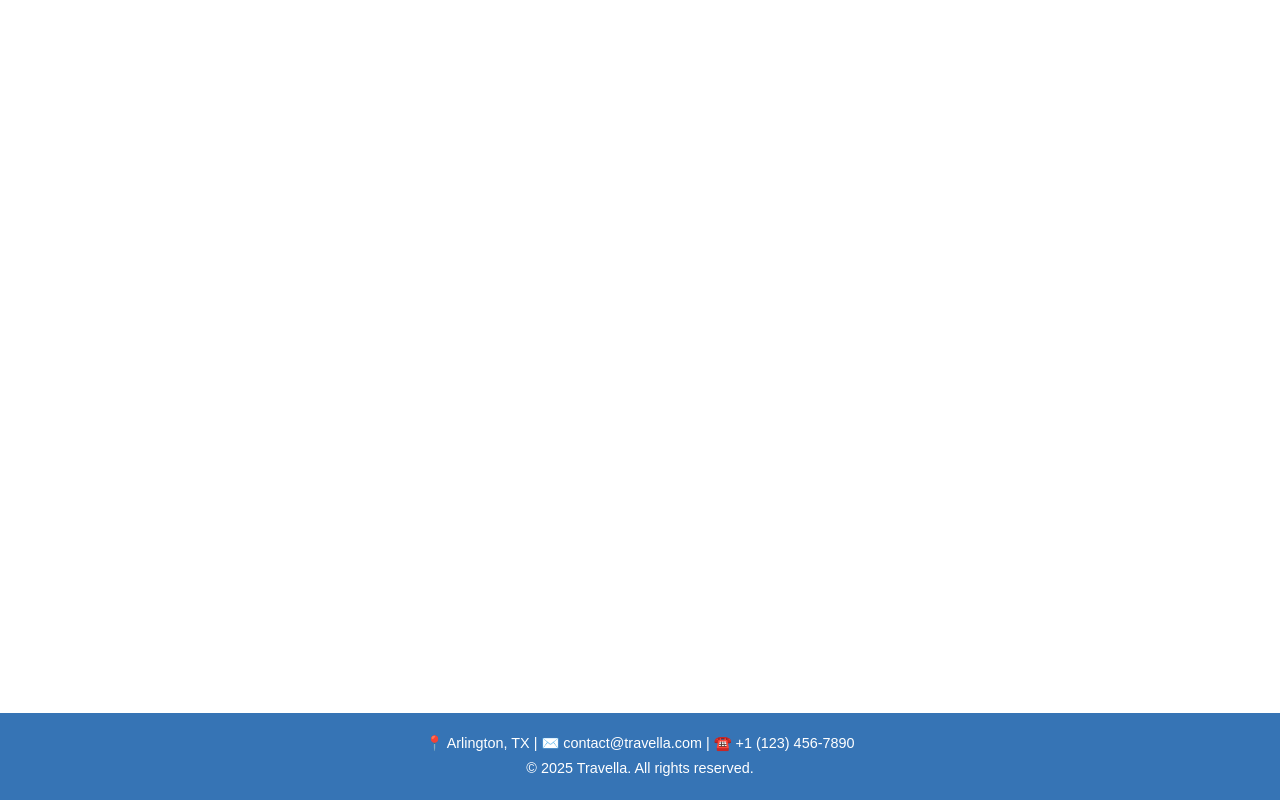
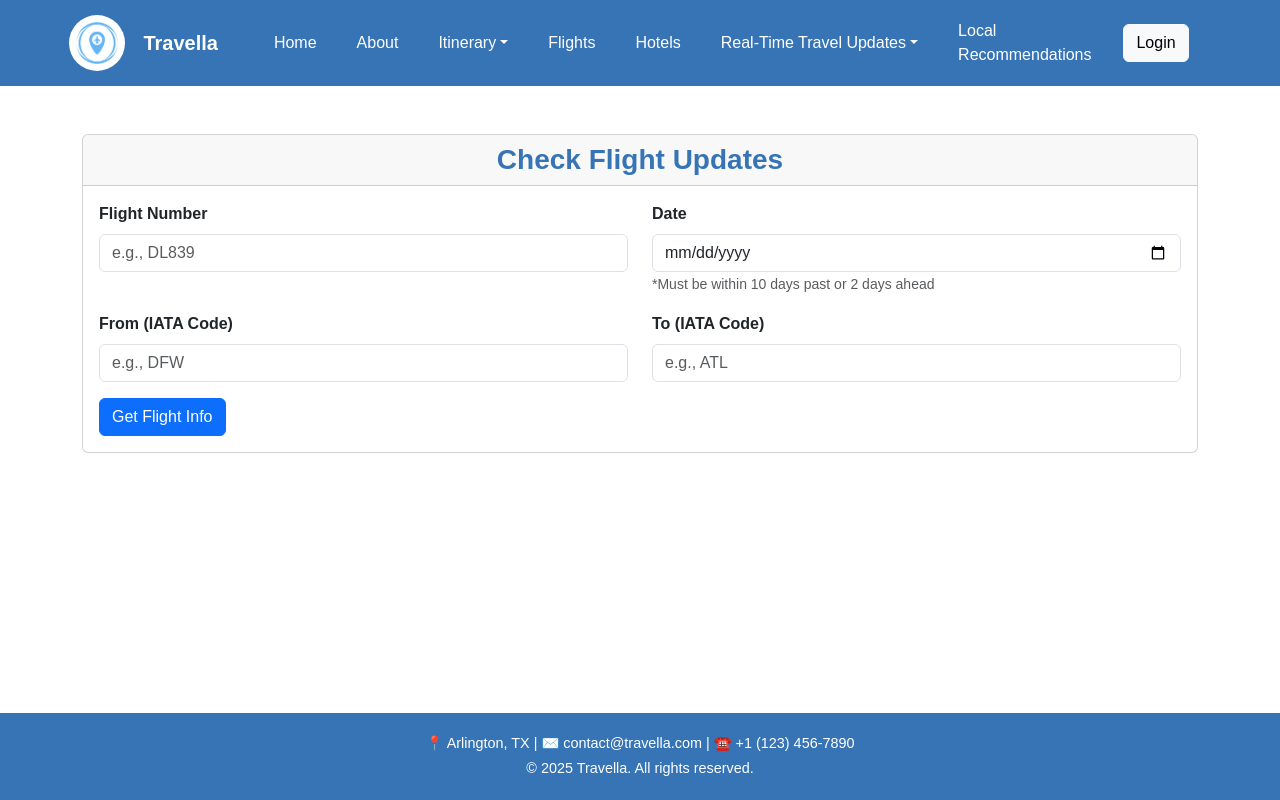
Before and after one commit to anamolkhadka/travella-frontend, a React (Create React App) app: page /flightUpdates in a window 1280 px wide. Built offline with nearby package versions, Linux system fonts and the light colour scheme.

Commit message:
Implemented and tested flight and weather updates components for the frontend.

```diff
--- a/src/App.js
+++ b/src/App.js
@@ -7,6 +7,8 @@ import UserProfile from './components/UserProfile';
 import Itinerary from './components/Itinerary';
 import UserCreateItinerary from './components/UserCreateItinerary';
 import AIGenerateItinerary from './components/AIGenerateItinerary';
+import WeatherUpdates from './components/WeatherUpdates';
+import FlightUpdates from './components/FlightUpdates';
 import './styles/App.css';
 import Footer from './components/Footer';
 
@@ -37,6 +39,8 @@ function App() {
             <Route path="/userItinerary" element={isAuthenticated ? <Itinerary user={user} setUser={setUser} setIsAuthenticated={setIsAuthenticated} setToken={setToken}/> : <Navigate to="/login" />} />
             <Route path="/createItinerary" element={isAuthenticated ? <UserCreateItinerary user={user} setUser={setUser} setIsAuthenticated={setIsAuthenticated} setToken={setToken}/> : <Navigate to="/login" />} />
             <Route path="/generateItinerary" element={isAuthenticated ? <AIGenerateItinerary user={user} setUser={setUser} setIsAuthenticated={setIsAuthenticated} setToken={setToken}/> : <Navigate to="/login" />} />
+            <Route path="/weatherUpdates" element={<WeatherUpdates user={user} setUser={setUser} setIsAuthenticated={setIsAuthenticated} setToken={setToken}/>} />
+            <Route path="/flightUpdates" element={<FlightUpdates user={user} setUser={setUser} setIsAuthenticated={setIsAuthenticated} setToken={setToken}/>} />
           </Routes>
         </div>
         <Footer />
--- /dev/null
+++ b/src/components/FlightUpdates.js
@@ -0,0 +1,100 @@
+import React, { useState } from 'react';
+import { Form, Button, Card, Alert, Container, Row, Col } from 'react-bootstrap';
+import NavScroll from './NavScroll';
+import axios from 'axios';
+import "../styles/Itinerary.css";
+
+const API_URL = "http://localhost:3000";
+
+function FlightUpdates({ user, setUser, setIsAuthenticated, setToken }) {
+    const [flights, setFlights] = useState([]);
+    const [error, setError] = useState("");
+
+    const handleSubmit = async (e) => {
+        e.preventDefault();
+        const formData = new FormData(e.target);
+        const payload = {
+            flightNumber: formData.get('flightNumber'),
+            date: formData.get('date'),
+            from: formData.get('from'),
+            to: formData.get('to'),
+        };
+
+        try {
+            const response = await axios.post(`${API_URL}/travel-updates/flight`, payload);
+            setFlights(response.data.flights);
+            setError("");
+        } catch (err) {
+            setFlights([]);
+            setError(err.response?.data?.error || "Something went wrong.");
+        }
+    };
+
+    return (
+        <div>
+            <NavScroll user={user} setUser={setUser} setIsAuthenticated={setIsAuthenticated} setToken={setToken} />
+            <Container className="py-5">
+                <Card className="mb-4">
+                    <Card.Header as="h3" className="text-center fw-bold create-itinerary-h1">Check Flight Updates</Card.Header>
+                    <Card.Body>
+                        <Form onSubmit={handleSubmit}>
+                            <Row>
+                            <Col md={6}>
+                                <Form.Group className="mb-3">
+                                <Form.Label>Flight Number</Form.Label>
+                                <Form.Control type="text" name="flightNumber" required placeholder="e.g., DL839" />
+                                </Form.Group>
+                            </Col>
+                            <Col md={6}>
+                                <Form.Group className="mb-3">
+                                <Form.Label>Date</Form.Label>
+                                <Form.Control type="date" name="date" required />
+                                <Form.Text className="text-muted">
+                                    *Must be within 10 days past or 2 days ahead
+                                </Form.Text>
+                                </Form.Group>
+                            </Col>
+                            </Row>
+                            <Row>
+                            <Col md={6}>
+                                <Form.Group className="mb-3">
+                                <Form.Label>From (IATA Code)</Form.Label>
+                                <Form.Control type="text" name="from" required placeholder="e.g., DFW" />
+                                </Form.Group>
+                            </Col>
+                            <Col md={6}>
+                                <Form.Group className="mb-3">
+                                <Form.Label>To (IATA Code)</Form.Label>
+                                <Form.Control type="text" name="to" required placeholder="e.g., ATL" />
+                                </Form.Group>
+                            </Col>
+                            </Row>
+
+                            <Button type="submit" variant="primary">Get Flight Info</Button>
+                        </Form>
+                    </Card.Body>
+                </Card>
+
+                {error && <Alert variant="danger">{error}</Alert>}
+
+                {flights.map((flight, index) => (
+                    <Card key={index} className="mb-4">
+                    <Card.Header as="h5">{flight.ident_iata} — {flight.status}</Card.Header>
+                    <Card.Body>
+                        <p><strong>Operator:</strong> {flight.operator_iata}</p>
+                        <p><strong>Aircraft:</strong> {flight.aircraft_type}</p>
+                        <p><strong>Route:</strong> {flight.origin.city} ({flight.origin.code_iata}) ➜ {flight.destination.city} ({flight.destination.code_iata})</p>
+                        <p><strong>Scheduled Departure:</strong> {new Date(flight.scheduled_out).toLocaleString()}</p>
+                        <p><strong>Actual Departure:</strong> {new Date(flight.actual_off).toLocaleString()}</p>
+                        <p><strong>Scheduled Arrival:</strong> {new Date(flight.scheduled_in).toLocaleString()}</p>
+                        <p><strong>Actual Arrival:</strong> {new Date(flight.actual_on).toLocaleString()}</p>
+                        <p><strong>Gate Info:</strong> From Gate {flight.gate_origin}, Terminal {flight.terminal_origin} ➜ To Gate {flight.gate_destination}, Terminal {flight.terminal_destination}</p>
+                    </Card.Body>
+                    </Card>
+                ))}
+            </Container>
+        </div>
+    );
+}
+
+export default FlightUpdates;
--- a/src/components/NavScroll.js
+++ b/src/components/NavScroll.js
@@ -70,8 +70,8 @@ function NavScroll({ user, setUser, setIsAuthenticated, setToken }) {
                         <Nav.Link as={Link} to="#" className='navbar-items'>Flights</Nav.Link>
                         <Nav.Link as={Link} to="#" className='navbar-items'>Hotels</Nav.Link>
                         <NavDropdown title="Real-Time Travel Updates" id="navbarScrollingDropdown">
-                            <NavDropdown.Item as={Link} to="#">Flight Updates</NavDropdown.Item>
-                            <NavDropdown.Item as={Link} to="#">Weather Updates</NavDropdown.Item>
+                            <NavDropdown.Item as={Link} to="/flightUpdates">Flight Updates</NavDropdown.Item>
+                            <NavDropdown.Item as={Link} to="/weatherUpdates">Weather Updates</NavDropdown.Item>
                         </NavDropdown>
                         <Nav.Link as={Link} to="#" className='navbar-items'>Local Recommendations</Nav.Link>
 
--- /dev/null
+++ b/src/components/WeatherUpdates.js
@@ -0,0 +1,75 @@
+import React, { useState } from 'react';
+import { Button, Form, Card, Container } from 'react-bootstrap';
+import NavScroll from './NavScroll';
+import axios from 'axios';
+import "../styles/Itinerary.css";
+
+const API_URL = "http://localhost:3000";
+axios.defaults.withCredentials = true;
+
+function WeatherUpdates({ user, setUser, setIsAuthenticated, setToken }) {
+  const [weather, setWeather] = useState(null);
+
+  // Handles form submission and fetches weather based on user input
+  const handleSubmit = async (e) => {
+
+    e.preventDefault();
+    const formData = new FormData(e.target);
+    const city = formData.get('city');
+    const country = formData.get('country');
+    ///const token = localStorage.getItem('token');
+
+    try {
+      const response = await axios.post(`${API_URL}/travel-updates/weather`, { city, country });
+      setWeather(response.data);
+    } catch (err) {
+      console.error("Error fetching weather:", err);
+      alert("Failed to get weather data.");
+    }
+  };
+
+return (
+    <div>
+      <NavScroll user={user} setUser={setUser} setIsAuthenticated={setIsAuthenticated} setToken={setToken} />
+      <Container className="py-5">
+        <Card className="mb-4">
+          <Card.Header as="h3" className="text-center fw-bold create-itinerary-h1">Check Weather Updates</Card.Header>
+          <Card.Body>
+            <Form onSubmit={handleSubmit}>
+              <Form.Group className="mb-3">
+                <Form.Label>City</Form.Label>
+                <Form.Control type="text" name="city" required />
+              </Form.Group>
+
+              <Form.Group className="mb-3">
+                <Form.Label>Country Code (e.g. US, NP)</Form.Label>
+                <Form.Control type="text" name="country" required />
+              </Form.Group>
+
+              <Button type="submit" variant="primary">Get Weather</Button>
+            </Form>
+          </Card.Body>
+        </Card>
+
+        {weather && (
+          <Card className="text-center shadow">
+            <Card.Body>
+              <Card.Title>{weather.name}, {weather.sys.country}</Card.Title>
+              <img
+                src={`https://openweathermap.org/img/wn/${weather.weather[0].icon}@2x.png`}
+                alt={weather.weather[0].description}
+              />
+              <h4>{weather.weather[0].main} - {weather.weather[0].description}</h4>
+              <p><strong>Temperature:</strong> {weather.main.temp}°C (Feels like {weather.main.feels_like}°C)</p>
+              <p><strong>Humidity:</strong> {weather.main.humidity}%</p>
+              <p><strong>Wind:</strong> {weather.wind.speed} m/s</p>
+              <p><strong>Pressure:</strong> {weather.main.pressure} hPa</p>
+            </Card.Body>
+          </Card>
+        )}
+      </Container>
+    </div>
+  );
+}
+
+export default WeatherUpdates;
```
